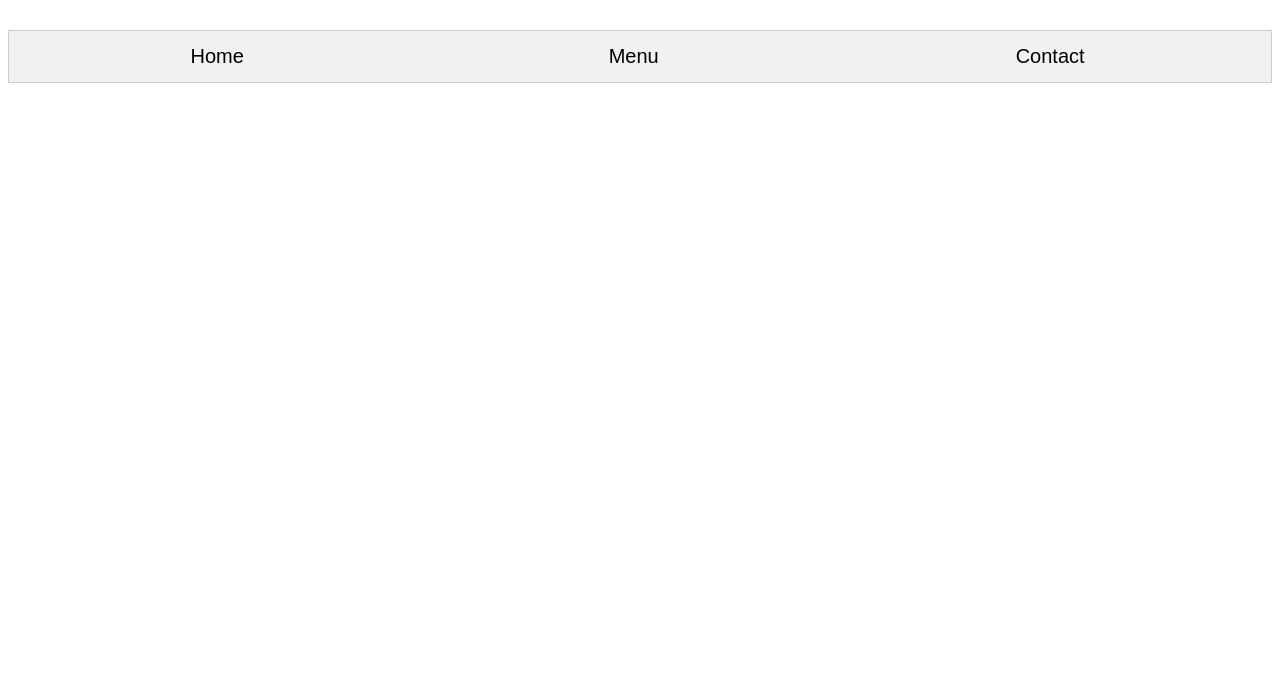
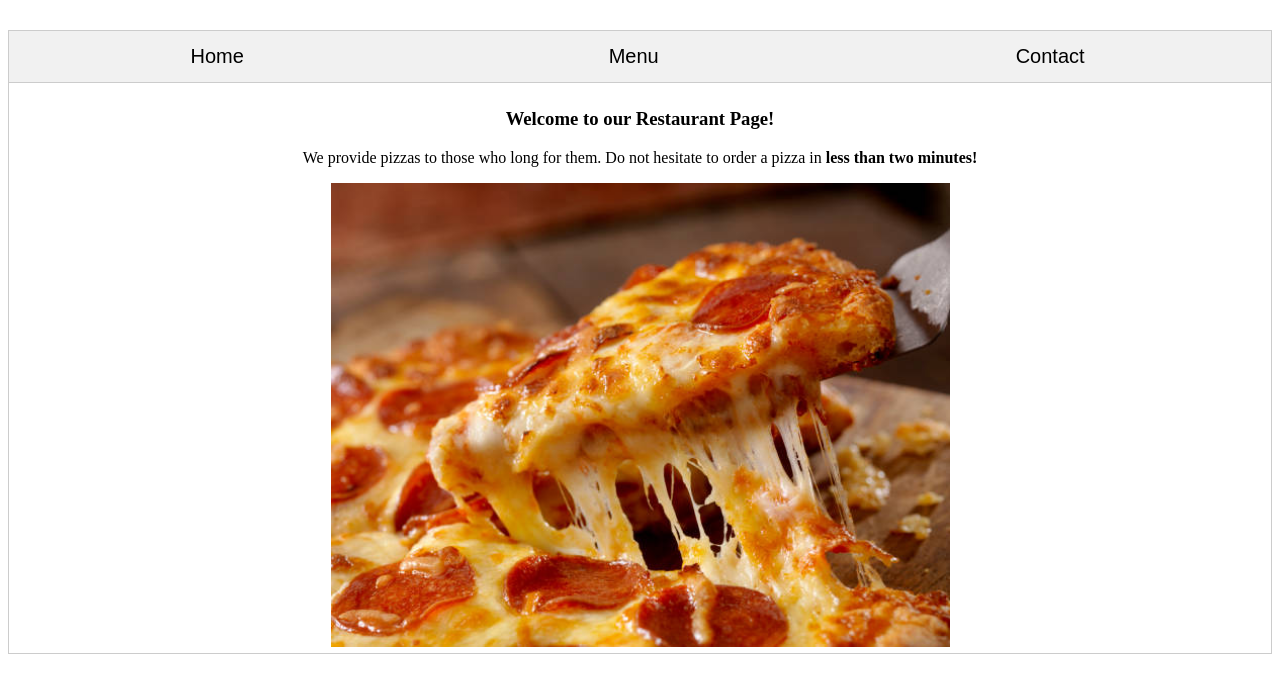
Before and after one commit to Ventuscoder/Restaurant-Page, a plain HTML site: page index.html in a window 1280 px wide. Shown: the part 83-776 px from the top of the page. Drawn offline with Linux system fonts and the light colour scheme.

Commit message:
Set home tab active as default

```diff
--- a/index.html
+++ b/index.html
@@ -12,7 +12,7 @@
             <button class="tablinks" onclick="openCity(event, 'Tokyo')">Contact</button>
           </div>
 
-          <div id="Home" class="tabcontent">
+          <div id="Home" class="tabcontent active">
             <h3 style="text-align: center;">Welcome to our Restaurant Page!</h3>
             <p style="text-align: center;">We provide pizzas to those who long for them. Do not hesitate to order a pizza in <b>less than two minutes!</b></p>
             <img src="pizza.jpg" alt="Our pizzas" class="center">
--- a/style.css
+++ b/style.css
@@ -66,3 +66,7 @@ h2 {
     padding-top: 10px;
     font-weight: bold;
 }
+
+.active {
+    display: block;
+}
```
